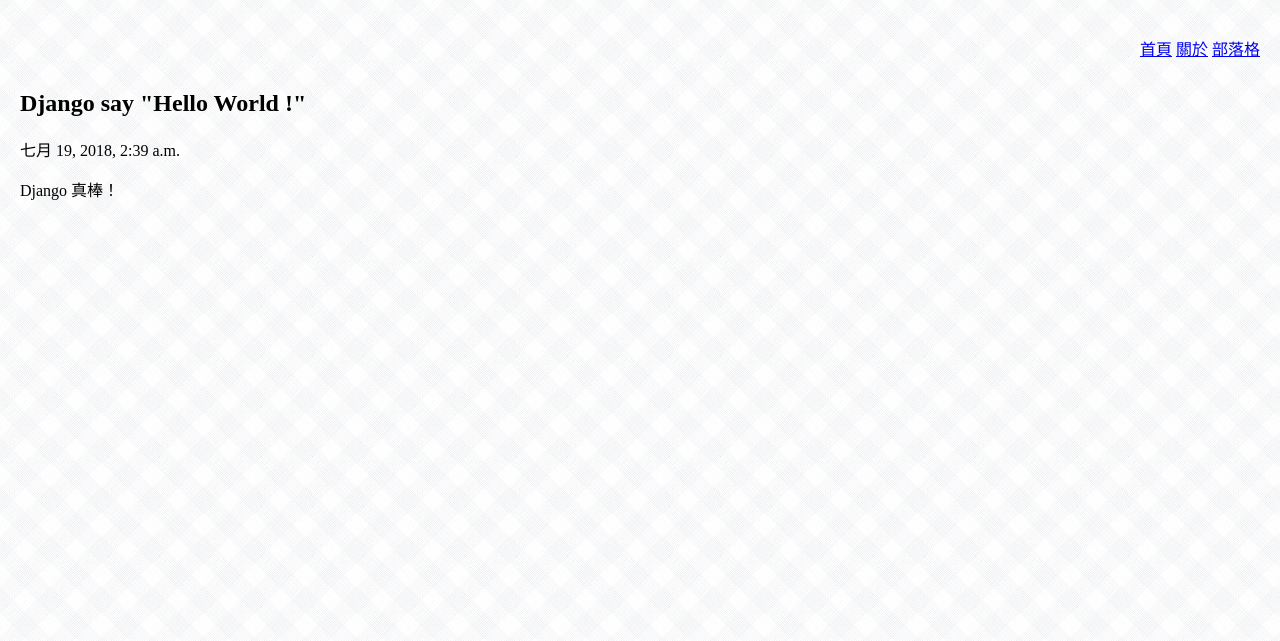
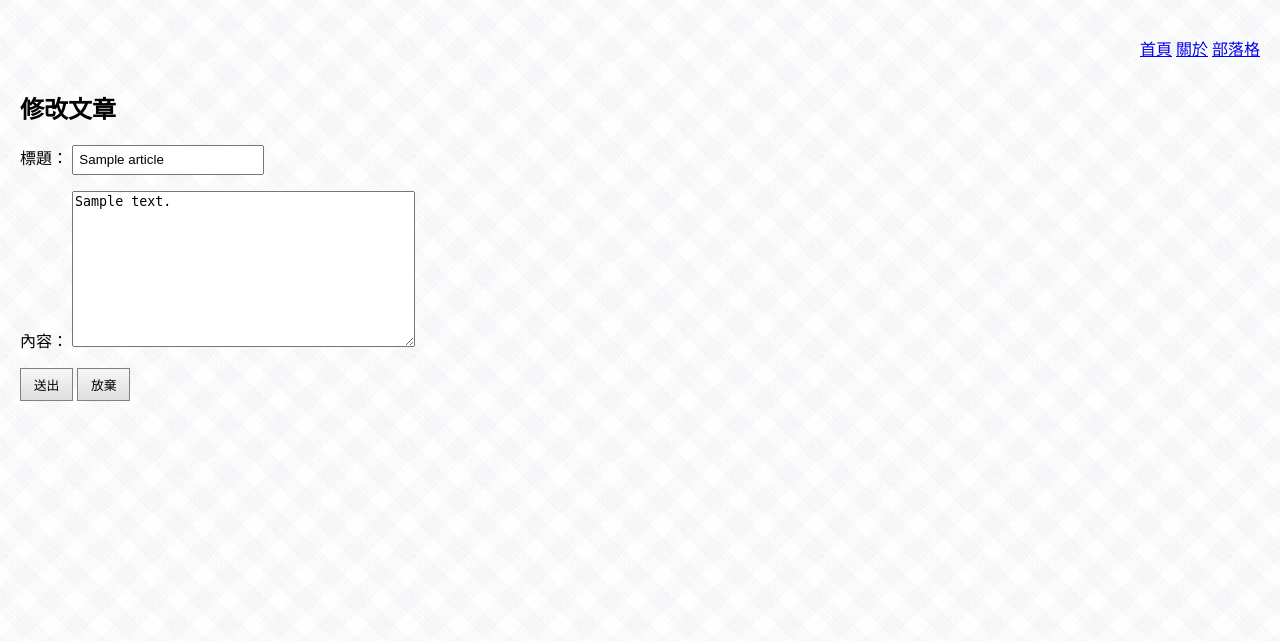
Before and after one commit to ivan0chen/blog, a Django app: page /article/articleUpdate/1/ in a window 1280 px wide. Shown: the top 641 px of the page. Run offline with Django 3.2, Linux system fonts and the light colour scheme; tables that the repository leaves empty hold one stand-in row (values such as "Sample post").

Commit message:
Chapter 9 finished

```diff
--- /dev/null
+++ b/article/forms.py
@@ -0,0 +1,10 @@
+from django import forms
+from article.models import Article
+
+class ArticleForm(forms.ModelForm):
+    title = forms.CharField(label='標題', max_length=128)
+    content = forms.CharField(label='內容', widget=forms.Textarea)
+
+    class Meta:
+        model = Article
+        fields = ['title', 'content']
--- a/article/static/article/css/article.css
+++ b/article/static/article/css/article.css
@@ -17,3 +17,35 @@
     font-size: 0.6em;
     color: #777777;
 }
+
+input[type=text] {
+    padding: 0.4em;
+}
+
+.table {
+    margin: 0 auto;
+    width: 90%;
+    border-collapse: collapse;
+}
+
+.table th {
+    font-size: 1.1em;
+    padding: 10px 0 10px 10px;
+    text-align: left;
+    background-color: #468cb1;
+    border-bottom: 1px solid black;
+}
+
+.table td {
+    color: #222222;
+    background-color: #e0e0e0;
+    padding 12px 0 12px 12px;
+}
+
+.table-striped tr:nth-child(even) td {
+    background-color: #E1F9DC;
+}
+
+.table-hover tr:hover td {
+    background-color: #cdeaf0;
+}
--- /dev/null
+++ b/article/templates/article/articleCreateUpdate.html
@@ -0,0 +1,25 @@
+<!DOCTYPE html>
+{% load staticfiles %}
+<html lang="en">
+<head>
+    <meta charset="UTF-8">
+    <link rel="stylesheet" href="{% static 'main/css/main.css' %}">
+    <link rel="stylesheet" href="{% static 'article/css/article.css' %}">
+    <title>部落格</title>
+</head>
+<body>
+    {% include 'main/menu.html' %}
+    {% if articleForm.instance.id %}
+        <h2>修改文章</h2>
+        <form method="post" action="{% url 'article:articleUpdate' articleForm.instance.id %}">
+    {% else %}
+        <h2>新增文章</h2>
+        <form method="post" action="{% url 'article:articleCreate' %}">
+    {% endif %}
+            {% csrf_token %}
+            {{ articleForm.as_p }}
+            <input class="btn" type="submit" value="送出">
+            <a class="btn" href="{% url 'article:article' %}">放棄</a>
+        </form>
+</body>
+</html>
--- /dev/null
+++ b/article/templates/article/searchForm.html
@@ -0,0 +1,4 @@
+    <form class="inlineBlock" action="{% url 'article:articleSearch' %}">
+        <input type="text" name="searchTerm" {% if searchTerm %}value="{{ searchTerm }}"{% endif %}>
+        <input class="btn" type="submit" value="查詢">
+    </form>
--- a/article/urls.py
+++ b/article/urls.py
@@ -4,4 +4,9 @@
 app_name = 'article'
 urlpatterns = [
     path('', views.article, name='article'),
+    path('articleCreate/', views.articleCreate, name='articleCreate'),
+    path('articleRead/<int:articleId>/', views.articleRead, name='articleRead'),
+    path('articleUpdate/<int:articleId>/',views.articleUpdate, name='articleUpdate'),
+    path('articleDelete/<int:articleId>/', views.articleDelete, name='articleDelete'),
+    path('articleSearch/', views.articleSearch, name='articleSearch'),
 ]
--- a/article/views.py
+++ b/article/views.py
@@ -1,5 +1,8 @@
-from django.shortcuts import render
+from django.shortcuts import render, redirect, get_object_or_404
 from article.models import Article,Comment
+from article.forms import ArticleForm
+from django.contrib import messages
+from django.db.models.query_utils import Q
 
 def article(request):
     articles = Article.objects.all()
@@ -10,3 +13,53 @@
         itemList.append(items)
     context = {'itemList': itemList}
     return render(request, 'article/article.html', context)
+
+def articleCreate(request):
+    template = 'article/articleCreateUpdate.html'
+    if request.method == 'GET':
+        return render(request, template, {'articleForm':ArticleForm()})
+    #POST
+    articleForm = ArticleForm(request.POST)
+    if not articleForm.is_valid():
+        return render(request, template, {'articleForm':articleForm})
+    articleForm.save()
+    messages.success(request, '文章已新增')
+    return redirect('article:article')
+
+def articleRead(request,articleId):
+    article = get_object_or_404(Article, id=articleId)
+    context = {
+        'article': article,
+        'comments': Comment.objects.filter(article=article)
+    }
+    return render(request, 'article/articleRead.html', context)
+
+def articleUpdate(request, articleId):
+    article = get_object_or_404(Article, id=articleId)
+    template = 'article/articleCreateUpdate.html'
+    if request.method == 'GET':
+        articleForm = ArticleForm(instance=article)
+        return render(request, template, {'articleForm':articleForm})
+    #POST
+    articleForm = ArticleForm(request.POST, instance=article)
+    if not articleForm.is_valid():
+        return render(request, template, {'articleForm':articleForm})
+    articleForm.save()
+    messages.success(request, '文章已修改')
+    return redirect('article:articleRead',articleId=articleId)
+
+def articleDelete(request, articleId):
+    if request.method == 'GET':
+        return article(request)
+    #POST
+    article = get_object_or_404(Article, id=articleId)
+    article.delete()
+    messages.success(request, '文章已刪除')
+    return redirect('article:article')
+
+def articleSearch(request):
+    searchTerm = request.GET.get('searchTerm')
+    articles = Article.objects.filter(Q(title__icontains=searchTerm) |
+                                      Q(content__icontains=searchTerm))
+    context = {'articles': articles, 'searchTerm': searchTerm}
+    return render(request, 'article/articleSearch.html', context)
--- a/main/static/main/css/main.css
+++ b/main/static/main/css/main.css
@@ -17,3 +17,32 @@
 ul#menu li {
     display: inline-block;
 }
+
+.btn {
+    font-family: Arial;
+    display: inline-block;
+    color: black;
+    font-size: 0.8em;
+    padding: 0.5em 1em;
+    text-decoration: none;
+    border: thin solid gray;
+    background: linear-gradient(#f7f7f7, #dedede);
+}
+
+.success, .error {
+    padding: 1em 0 1em 3em;
+}
+
+.success {
+    background-color: #ddffdd;
+    border: thin solid green;
+}
+
+.error {
+    background-color: #fbd9d8;
+    border: thon solid red;
+}
+
+.inlineBlock {
+    display: inline-block;
+}
--- /dev/null
+++ b/main/static/main/js/deleteConfirm.js
@@ -0,0 +1,5 @@
+$(document).ready(function() {
+    $(document).on('click', '.deleteConfirm', function() {
+        return confirm("確定刪除？");
+    });
+});
--- /dev/null
+++ b/main/templates/main/messages.html
@@ -0,0 +1,3 @@
+{% for message in messages %}
+    <p class="{{ message.tags }}">{{ message }}</p>
+{% endfor %}
```
Also changed, not shown: article/templates/article/article.html (+11 -2 lines), article/templates/article/articleRead.html (added, +25 -0 lines), article/templates/article/articleSearch.html (added, +29 -0 lines), article/migrations/0001_initial.py (added), article/migrations/0002_auto_20180718_2041.py (added).
